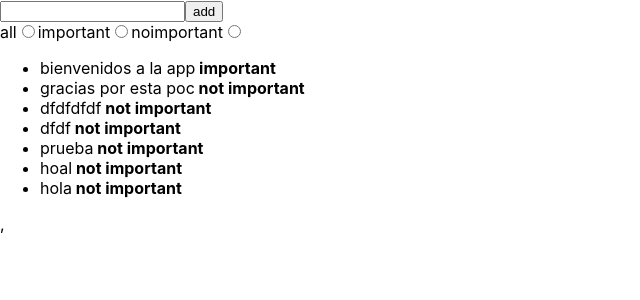
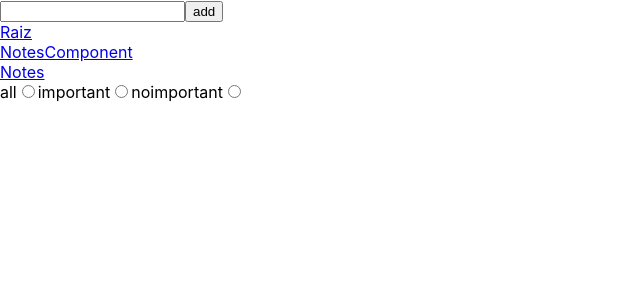
Before and after one commit to antandbar/reduxpoc, a React (Create React App) app: page / in a window 1280 px wide. Shown: the top 300 px of the page, without its empty margins (0-640 px from the left). Built offline with nearby package versions, Linux system fonts and the light colour scheme; data requests are answered from the project's data file.

Commit message:
feat: Se añade componente router

```diff
--- a/db.json
+++ b/db.json
@@ -34,6 +34,16 @@
       "content": "hola",
       "important": false,
       "id": 7
+    },
+    {
+      "content": "fgfg",
+      "important": false,
+      "id": 8
+    },
+    {
+      "content": "ccc",
+      "important": false,
+      "id": 9
     }
   ]
 }
--- a/src/App.js
+++ b/src/App.js
@@ -1,25 +1,27 @@
-import { useEffect } from 'react';
-import { useDispatch } from 'react-redux';
+/* import { useEffect } from 'react';
+import { useDispatch } from 'react-redux'; */
+import { Routes, Route} from 'react-router-dom';
 import './App.css';
-import Filter from './components/Filter';
-import NewNote from './components/NewNote';
 import Notes from './components/Notes';
-import { getAll } from './services/notes';
-import { initNotes } from './reducers/noteReducer';
+import NoteComponent from './components/NoteComponent';
+/* import { getAll } from './services/notes'; */
+/* import { initNotes } from './reducers/noteReducer'; */
 
 const App = () => {
-  const dispatch = useDispatch();
+/*   const dispatch = useDispatch();
   useEffect(() => {
     getAll().then(notes => {
       dispatch(initNotes(notes));
     });
-  }, [dispatch]);
+  }, [dispatch]); */
 
   return (
     <div>
-      <NewNote />
-      <Filter />
-      <Notes />
+      <Routes>
+        <Route path="/" element={<NoteComponent />} />
+        <Route path="/notes" element={<Notes />} />
+        <Route path="/notescomponent" element={<NoteComponent />} />
+      </Routes>
     </div>
   );
 };
--- a/src/components/NewNote.js
+++ b/src/components/NewNote.js
@@ -1,6 +1,7 @@
 import { useDispatch } from 'react-redux';
 import { createNote } from '../reducers/noteReducer';
-import { createNewNote } from '../services/notes';
+import { Link } from 'react-router-dom';
+/* import { createNewNote } from '../services/notes'; */
 
 export default function NewNote() {
   const dispatch = useDispatch();
@@ -10,13 +11,22 @@ export default function NewNote() {
     const { target } = evt;
     const content = target.note.value;
     target.note.value = '';
-    const NewNote = await createNewNote(content);
-    dispatch(createNote(NewNote));
+
+    const newNote = {
+      id:  Math.ceil(Math.random()*1000),
+      content,
+      important: false,
+    }
+    //const NewNote = await createNewNote(content);
+    dispatch(createNote(newNote));
   };
   return (
     <form onSubmit={addNote}>
       <input name="note" />
-      <button>add</button>
+      <button>add</button> <br/>
+      <Link to="/">Raiz</Link> <br/>
+      <Link to="/notescomponent">NotesComponent</Link> <br/>
+      <Link to="/notes">Notes</Link>
     </form>
   );
 }
--- /dev/null
+++ b/src/components/NoteComponent.js
@@ -0,0 +1,14 @@
+import NewNote from './NewNote';
+import Filter from './Filter';
+import Notes from './Notes';
+import { Fragment } from 'react';
+
+export default function NoteComponent() {
+  return (
+    <Fragment>
+      <NewNote />
+      <Filter />
+      <Notes />
+    </Fragment>
+  );
+}
--- a/src/index.js
+++ b/src/index.js
@@ -5,14 +5,16 @@ import App from './App';
 import reportWebVitals from './reportWebVitals';
 import { Provider } from 'react-redux';
 import { store } from './store';
+import { BrowserRouter as Router } from 'react-router-dom';
 
 ReactDOM.render(
-  <Provider store={store}>
-    <React.StrictMode>
-      <App />
-    </React.StrictMode>
-    ,
-  </Provider>,
+  <React.StrictMode>
+    <Provider store={store}>
+      <Router>
+        <App />
+      </Router>
+    </Provider>
+  </React.StrictMode>,
   document.getElementById('root'),
 );
 
```
